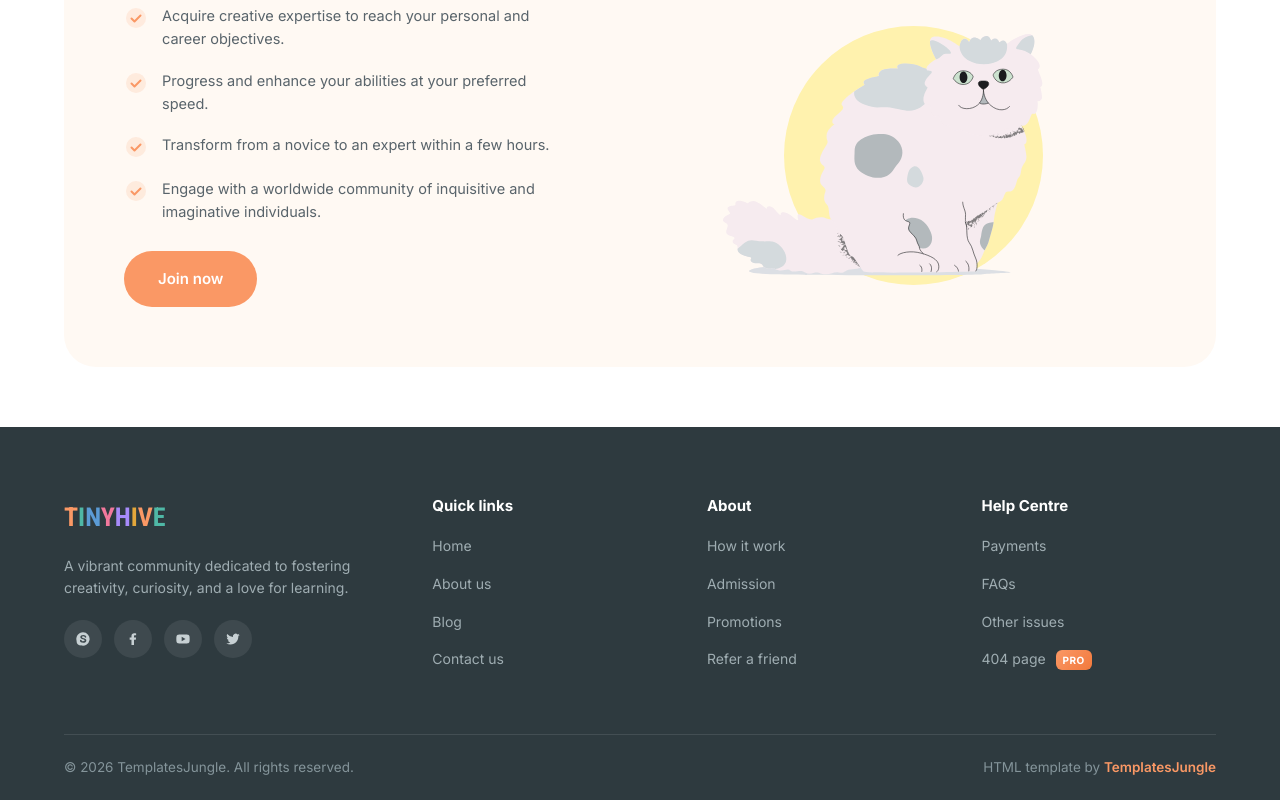
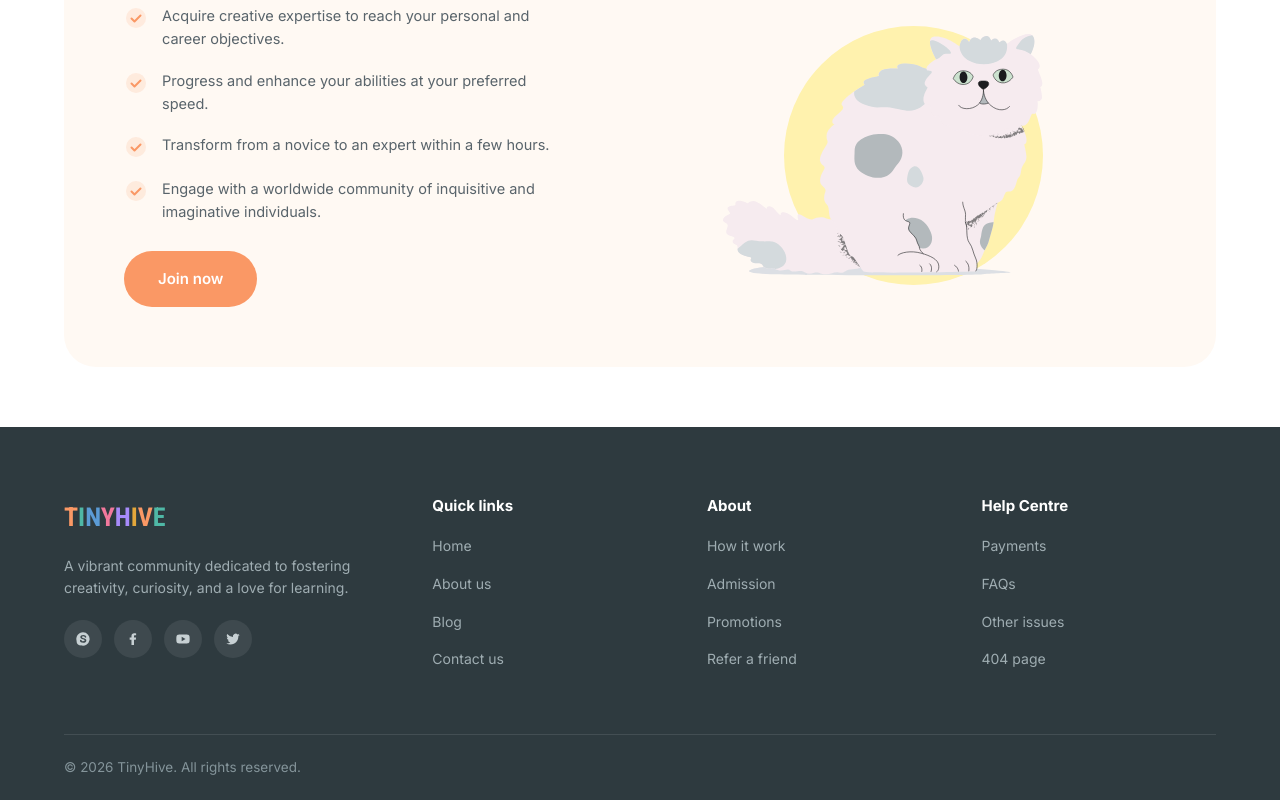
Before and after one commit to BijanProgrammerFreelancing/tinyhive, a plain HTML site: page index.html in a window 1280 px wide. Shown: the part 4150-4950 px from the top of the page. Drawn offline with Linux system fonts and the light colour scheme.

Commit message:
Remove PRO badges and TemplatesJungle footer credit

```diff
--- a/css/style.css
+++ b/css/style.css
@@ -120,22 +120,6 @@ p{ margin: 0 0 16px; }
 
 .btn-teal{ background: var(--teal); color: #fff; }
 .btn-teal:hover{ background: var(--teal-dark); color: #fff; box-shadow: 0 12px 24px rgba(116,204,183,.35); }
-
-/* PRO badge
-   ========================================================================== */
-.badge-pro{
-  display: inline-block;
-  font-size: 10px;
-  font-weight: 700;
-  letter-spacing: .04em;
-  color: #fff;
-  background: linear-gradient(135deg, var(--orange), var(--orange-dark));
-  padding: 2px 7px;
-  border-radius: 6px;
-  margin-left: 6px;
-  vertical-align: middle;
-  line-height: 1.6;
-}
 
 /* Decorative rings
    ========================================================================== */
@@ -643,9 +627,6 @@ p{ margin: 0 0 16px; }
   color: #84949A;
 }
 
-.footer-bottom a{ color: var(--orange); font-weight: 600; }
-.footer-bottom a:hover{ text-decoration: underline; }
-
 /* Inner page header (About / Blog / Contact / 404)
    ========================================================================== */
 .page-hero{
--- a/index.html
+++ b/index.html
@@ -312,13 +312,12 @@
           <li><a href="contact.html">Payments</a></li>
           <li><a href="contact.html">FAQs</a></li>
           <li><a href="contact.html">Other issues</a></li>
-          <li><a href="404.html">404 page <span class="badge-pro">PRO</span></a></li>
+          <li><a href="404.html">404 page</a></li>
         </ul>
       </div>
     </div>
     <div class="footer-bottom">
-      <span>&copy; 2026 TemplatesJungle. All rights reserved.</span>
-      <span>HTML template by <a href="https://templatesjungle.com" target="_blank" rel="noopener">TemplatesJungle</a></span>
+      <span>&copy; 2026 TinyHive. All rights reserved.</span>
     </div>
   </div>
 </footer>
```
Also changed, not shown: 404.html (+2 -3 lines), about.html (+2 -3 lines), blog-single.html (+2 -3 lines), blog.html (+2 -3 lines), contact.html (+2 -3 lines).
